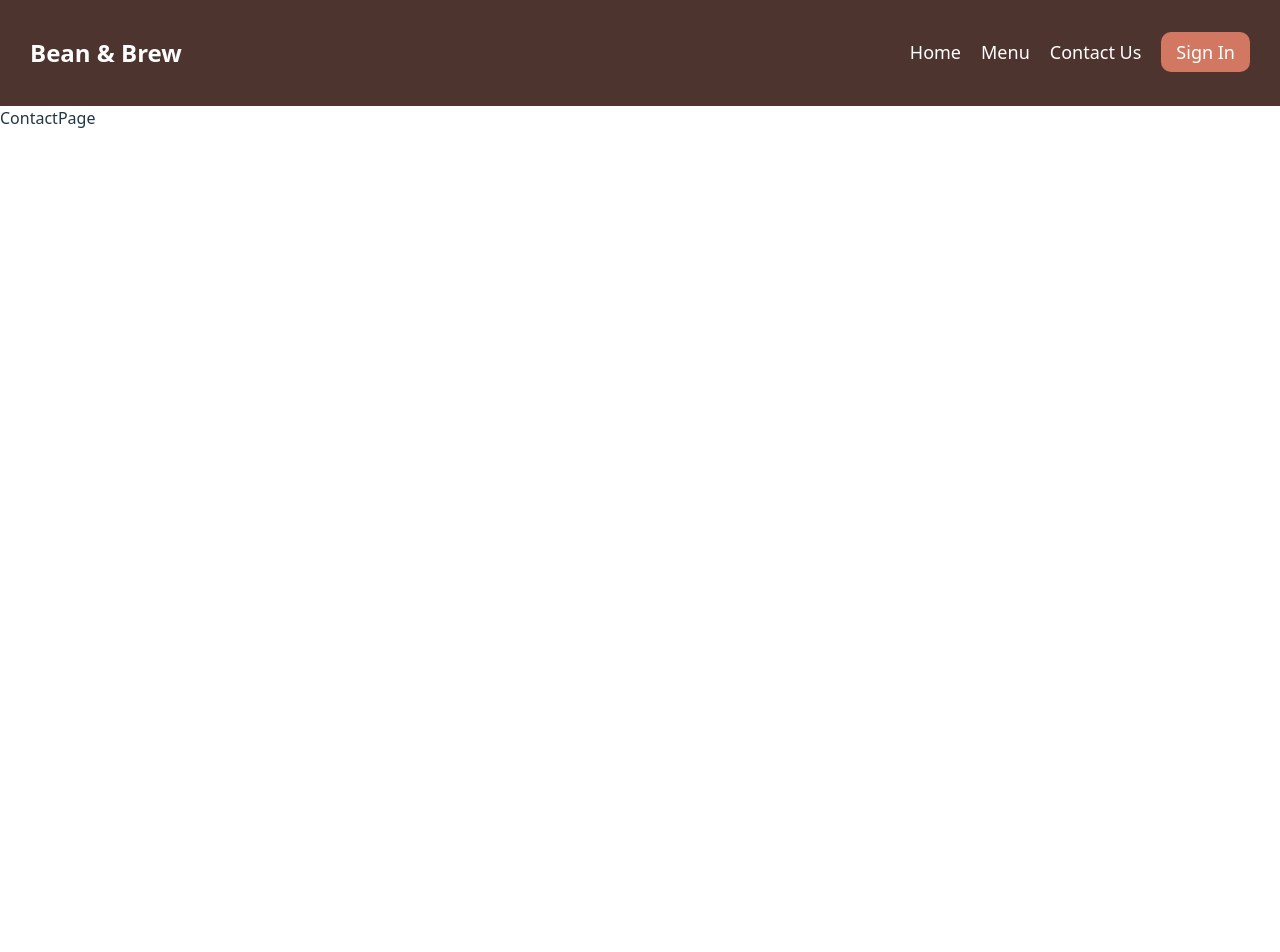
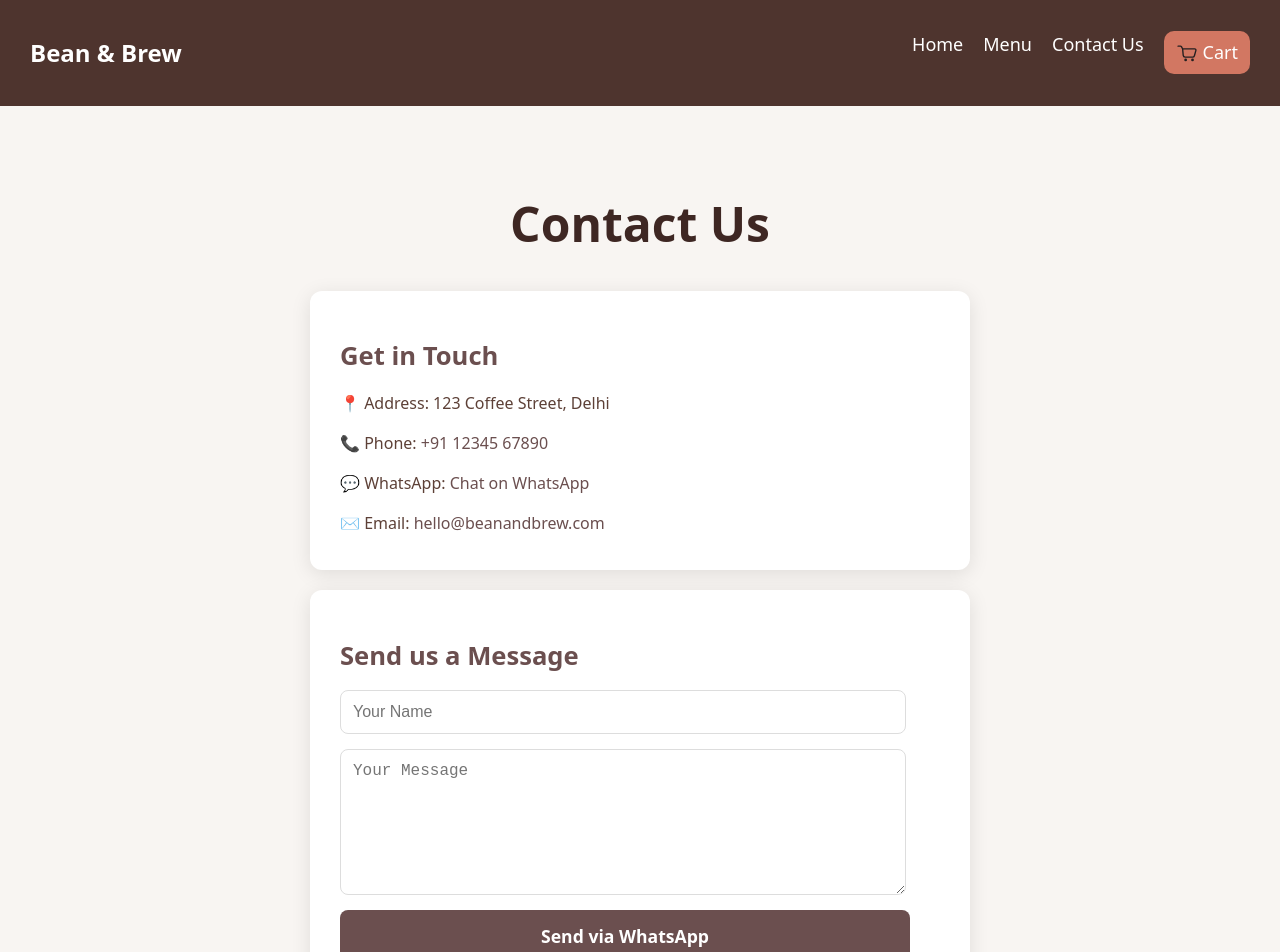
Before and after one commit to Abhavya28/Cafe-Website, a React (Vite) app: page /contact in a window 1280 px wide. Shown: the top 952 px of the page. Before the commit the page ends 800 px from the top, so only its background shows below. Built offline with nearby package versions, Linux system fonts and the light colour scheme.

Commit message:
Added cart

```diff
--- /dev/null
+++ b/src/Components/CartComponent.jsx
@@ -0,0 +1,46 @@
+import React, { createContext, useState } from "react";
+
+// Create the Cart Context
+export const CartContext = createContext();
+
+// Cart Provider Component
+export const CartProvider = ({ children }) => {
+  const [cart, setCart] = useState([]);
+
+  // Add item to cart
+  const addToCart = (item) => {
+    setCart((prevCart) => {
+      const existing = prevCart.find((i) => i.id === item.id);
+      if (existing) {
+        return prevCart.map((i) =>
+          i.id === item.id ? { ...i, quantity: i.quantity + 1 } : i
+        );
+      }
+      return [...prevCart, { ...item, quantity: 1 }];
+    });
+  };
+
+  // Remove item from cart
+  const removeFromCart = (id) => {
+    setCart((prevCart) => prevCart.filter((i) => i.id !== id));
+  };
+
+  // Update quantity of an item
+  const updateQuantity = (id, qty) => {
+    if (qty <= 0) return removeFromCart(id);
+    setCart((prevCart) =>
+      prevCart.map((i) => (i.id === id ? { ...i, quantity: qty } : i))
+    );
+  };
+
+  // Clear the entire cart
+  const clearCart = () => setCart([]);
+
+  return (
+    <CartContext.Provider
+      value={{ cart, addToCart, removeFromCart, updateQuantity, clearCart }}
+    >
+      {children}
+    </CartContext.Provider>
+  );
+};
--- a/src/Components/Navbar.css
+++ b/src/Components/Navbar.css
@@ -32,15 +32,41 @@
   color: #ffcc80;
 }
 
-.signin-btn {
+/* Cart Button */
+.cart-btn {
+  display: flex;
+  align-items: center;
+  gap: 5px; /* Space between SVG and text */
   color: white;
   background-color: #d27762;
-  padding: 8px 15px;
-  border-radius:10px;
+  padding: 8px 12px;
+  border-radius: 10px;
   font-weight: bold;
+  position: relative;
+  transition: all 0.3s ease;
 }
 
-.signin-btn:hover {
+.cart-btn svg {
+  display: inline-block;
+  vertical-align: middle;
+  width: 22px;
+  height: 22px;
+}
+
+.cart-btn:hover {
   background-color: white;
   color: #4e342e;
 }
+
+/* Item Count Badge */
+.cart-count {
+  background: #6b4f4f;
+  color: white;
+  font-size: 0.8rem;
+  font-weight: bold;
+  padding: 2px 6px;
+  border-radius: 50%;
+  position: absolute;
+  top: -5px;
+  right: -5px;
+}
--- a/src/Components/Navbar.jsx
+++ b/src/Components/Navbar.jsx
@@ -1,7 +1,11 @@
 import { Link } from "react-router-dom";
 import "./Navbar.css";
+import { useContext } from "react";
+import { CartContext } from "../Components/CartComponent.jsx";
 
 function Navbar() {
+  const { cart } = useContext(CartContext);
+
   return (
     <nav className="navbar">
       <h2 className="logo">Bean & Brew</h2>
@@ -9,7 +13,32 @@ function Navbar() {
         <li><Link to="/">Home</Link></li>
         <li><Link to="/menu">Menu</Link></li>
         <li><Link to="/contact">Contact Us</Link></li>
-        <li><Link to="/signin" className="signin-btn">Sign In</Link></li>
+        <li>
+          <Link to="/cart" className="cart-btn">
+            {/* Cart SVG */}
+            <svg
+              xmlns="http://www.w3.org/2000/svg"
+              viewBox="0 0 32 32"
+              width="24"
+              height="24"
+            >
+              <defs>
+                <style>{`.cls-1{fill:#231f20}`}</style>
+              </defs>
+              <g id="cart">
+                <path
+                  className="cls-1"
+                  d="M29.46 10.14A2.94 2.94 0 0 0 27.1 9H10.22L8.76 6.35A2.67 2.67 0 0 0 6.41 5H3a1 1 0 0 0 0 2h3.41a.68.68 0 0 1 .6.31l1.65 3 .86 9.32a3.84 3.84 0 0 0 4 3.38h10.37a3.92 3.92 0 0 0 3.85-2.78l2.17-7.82a2.58 2.58 0 0 0-.45-2.27zM28 11.86l-2.17 7.83A1.93 1.93 0 0 1 23.89 21H13.48a1.89 1.89 0 0 1-2-1.56L10.73 11H27.1a1 1 0 0 1 .77.35.59.59 0 0 1 .13.51z"
+                />
+                <circle className="cls-1" cx="14" cy="26" r="2" />
+                <circle className="cls-1" cx="24" cy="26" r="2" />
+              </g>
+            </svg>
+            {/* Item count */}
+            {cart.length > 0 && <span className="cart-count">{cart.length}</span>}
+            Cart
+          </Link>
+        </li>
       </ul>
     </nav>
   );
--- /dev/null
+++ b/src/Pages/Cart.jsx
@@ -0,0 +1,51 @@
+import React, { useContext } from "react";
+import { CartContext } from "../Components/CartComponent.jsx";
+import "../assets/css/cart.css";
+
+export default function CartPage() {
+  const { cart, updateQuantity, removeFromCart, clearCart } = useContext(CartContext);
+
+  const total = cart.reduce((acc, item) => acc + item.price * item.quantity, 0);
+
+  const sendWhatsAppOrder = () => {
+    const message = cart
+      .map((i) => `- ${i.quantity}x ${i.name} = ₹${i.price * i.quantity}`)
+      .join("\n");
+
+    const text = `Hello! I’d like to order:\n${message}\n\nTotal = ₹${total}`;
+    window.open(`https://wa.me/917986779012?text=${encodeURIComponent(text)}`);
+  };
+
+  return (
+    <div className="cart-page">
+      <h1>Your Cart</h1>
+      {cart.length === 0 ? (
+        <p className="empty-cart">Your cart is empty.</p>
+      ) : (
+        <>
+          <ul className="cart-list">
+            {cart.map((item) => (
+              <li key={item.id} className="cart-item">
+                <span className="item-name">{item.name}</span>
+                <div className="item-controls">
+                  <button onClick={() => updateQuantity(item.id, item.quantity - 1)}>-</button>
+                  <span>{item.quantity}</span>
+                  <button onClick={() => updateQuantity(item.id, item.quantity + 1)}>+</button>
+                  <button onClick={() => removeFromCart(item.id)} className="remove-btn">Remove</button>
+                </div>
+                <span className="item-total">₹{item.price * item.quantity}</span>
+              </li>
+            ))}
+          </ul>
+          <h2 className="cart-total">Total: ₹{total}</h2>
+          <button onClick={sendWhatsAppOrder} className="checkout-btn">
+            Checkout via WhatsApp
+          </button>
+          <button onClick={clearCart} className="clear-btn">
+            Clear Cart
+          </button>
+        </>
+      )}
+    </div>
+  );
+}
--- a/src/Pages/ContactPage.jsx
+++ b/src/Pages/ContactPage.jsx
@@ -1,9 +1,38 @@
-import React from 'react'
+import React from "react";
+import '../assets/css/contactpage.css';
 
-function ContactPage() {
+export default function ContactPage() {
   return (
-    <div>ContactPage</div>
-  )
+    <div className="contact-page">
+      <h1 className="contact-title">Contact Us</h1>
+
+      {/* Contact Info */}
+      <div className="contact-card contact-info">
+        <h2>Get in Touch</h2>
+        <p>📍 Address: 123 Coffee Street, Delhi</p>
+        <p>📞 Phone: <a href="tel:+911234567890">+91 12345 67890</a></p>
+        <p>💬 WhatsApp: <a href="https://wa.me/917986779012" target="_blank">Chat on WhatsApp</a></p>
+        <p>✉️ Email: <a href="mailto:hello@cafename.com">hello@beanandbrew.com</a></p>
+      </div>
+
+
+
+      {/* Contact Form */}
+      <div className="contact-card contact-form">
+        <h2>Send us a Message</h2>
+        <form
+          onSubmit={(e) => {
+            e.preventDefault();
+            const name = e.target.name.value;
+            const message = e.target.message.value;
+            window.open(`https://wa.me/917986779012?text=Hello, I am ${name}. ${message}`);
+          }}
+        >
+          <input type="text" name="name" placeholder="Your Name" required />
+          <textarea name="message" placeholder="Your Message" required></textarea>
+          <button type="submit">Send via WhatsApp</button>
+        </form>
+      </div>
+    </div>
+  );
 }
-
-export default ContactPage
--- a/src/Pages/MenuPage.jsx
+++ b/src/Pages/MenuPage.jsx
@@ -1,5 +1,6 @@
-import React, { useState } from 'react';
+import React, { useContext } from 'react';
 import '../assets/css/menu.css';
+import { CartContext } from "../Components/CartComponent.jsx";
 
 import espressoImg from '../assets/images/menu/espresso.jpg';
 import cappuccinoImg from '../assets/images/menu/cappuccino.jpg';
@@ -10,51 +11,43 @@ import matchaImg from '../assets/images/menu/matcha.jpg';
 import hotChocolateImg from '../assets/images/menu/hotchocolate.jpg';
 import teaImg from '../assets/images/menu/tea.jpg';
 
-function Menu() {
+function MenuPage() {
+  const { cart, addToCart, updateQuantity } = useContext(CartContext);
+
   const menuItems = [
-    { name: "Espresso", price: "₹150", description: "Strong and bold shot of coffee.", image: espressoImg },
-    { name: "Cappuccino", price: "₹200", description: "Espresso with steamed milk foam.", image: cappuccinoImg },
-    { name: "Cold Latte", price: "₹220", description: "Smooth blend of espresso and milk.", image: coldLatteImg },
-    { name: "Mocha", price: "₹250", description: "Chocolate-flavored espresso coffee.", image: mochaImg },
-    { name: "Cold Brew", price: "₹180", description: "Chilled and smooth brewed coffee.", image: coldBrewImg },
-    { name: "Matcha", price: "₹170", description: "Espresso diluted with hot water.", image: matchaImg },
-    { name: "Hot Chocolate", price: "₹170", description: "Espresso diluted with hot water.", image: hotChocolateImg },
-    { name: "Tea", price: "₹170", description: "Espresso diluted with hot water.", image: teaImg },
+    { id: 1, name: "Espresso", price: 150, description: "Strong and bold shot of coffee.", image: espressoImg },
+    { id: 2, name: "Cappuccino", price: 200, description: "Espresso with steamed milk foam.", image: cappuccinoImg },
+    { id: 3, name: "Cold Latte", price: 220, description: "Smooth blend of espresso and milk.", image: coldLatteImg },
+    { id: 4, name: "Mocha", price: 250, description: "Chocolate-flavored espresso coffee.", image: mochaImg },
+    { id: 5, name: "Cold Brew", price: 180, description: "Chilled and smooth brewed coffee.", image: coldBrewImg },
+    { id: 6, name: "Matcha", price: 170, description: "Espresso diluted with hot water.", image: matchaImg },
+    { id: 7, name: "Hot Chocolate", price: 170, description: "Espresso diluted with hot water.", image: hotChocolateImg },
+    { id: 8, name: "Tea", price: 170, description: "Espresso diluted with hot water.", image: teaImg },
   ];
 
-  const [quantities, setQuantities] = useState(Array(menuItems.length).fill(0));
-
-  const increment = (index) => {
-    const newQuantities = [...quantities];
-    newQuantities[index] += 1;
-    setQuantities(newQuantities);
-  };
-
-  const decrement = (index) => {
-    const newQuantities = [...quantities];
-    if (newQuantities[index] > 0) {
-      newQuantities[index] -= 1;
-      setQuantities(newQuantities);
-    }
+  // Helper to get quantity of an item from cart
+  const getQuantity = (id) => {
+    const item = cart.find(i => i.id === id);
+    return item ? item.quantity : 0;
   };
 
   return (
     <div className="menu-page">
       <h1>Our Coffee Menu</h1>
       <div className="menu-items">
-        {menuItems.map((item, index) => (
-          <div className="menu-item" key={index}>
+        {menuItems.map((item) => (
+          <div className="menu-item" key={item.id}>
             <img src={item.image} alt={item.name} className="menu-img" />
             <div className="item-info">
               <h2>{item.name}</h2>
               <p>{item.description}</p>
             </div>
-            <div className="item-price">{item.price}</div>
+            <div className="item-price">₹{item.price}</div>
 
             <div className="quantity-selector">
-              <button onClick={() => decrement(index)}>-</button>
-              <span>{quantities[index]}</span>
-              <button onClick={() => increment(index)}>+</button>
+              <button onClick={() => updateQuantity(item.id, getQuantity(item.id) - 1)}>-</button>
+              <span>{getQuantity(item.id)}</span>
+              <button onClick={() => addToCart(item)}>+</button>
             </div>
           </div>
         ))}
@@ -63,4 +56,4 @@ function Menu() {
   );
 }
 
-export default Menu;
+export default MenuPage;
--- /dev/null
+++ b/src/assets/css/cart.css
@@ -0,0 +1,130 @@
+.cart-page {
+  min-height: 100vh;
+  padding: 60px 20px;
+  background: #f8f5f2;
+  color: #3e2723;
+  text-align: center;
+}
+
+.cart-title {
+  font-size: 3rem;
+  margin-bottom: 40px;
+}
+
+.cart-card {
+  background: #fff;
+  padding: 25px 30px;
+  border-radius: 12px;
+  box-shadow: 0 4px 20px rgba(0,0,0,0.1);
+  margin: 20px auto;
+  max-width: 700px;
+  text-align: left;
+}
+
+.cart-list {
+  list-style: none;
+  padding: 0;
+  margin: 0;
+}
+
+.cart-item {
+  display: flex;
+  justify-content: space-between;
+  align-items: center;
+  margin-bottom: 15px;
+  padding: 15px;
+  border-radius: 12px;
+  background: #fafafa;
+  box-shadow: 0 2px 10px rgba(0,0,0,0.05);
+}
+
+.item-name {
+  font-weight: bold;
+  font-size: 1.1rem;
+  color: #3e2723;
+}
+
+.item-controls {
+  display: flex;
+  align-items: center;
+  gap: 10px;
+}
+
+.item-controls button {
+  background: #6b4f4f;
+  color: #fff;
+  border: none;
+  padding: 6px 12px;
+  border-radius: 6px;
+  cursor: pointer;
+  transition: background 0.2s ease, transform 0.2s ease;
+}
+
+.item-controls button:hover {
+  background: #5a3f3f;
+  transform: translateY(-1px);
+}
+
+.remove-btn {
+  background: #d32f2f !important;
+}
+
+.remove-btn:hover {
+  background: #b71c1c !important;
+}
+
+.item-total {
+  font-weight: bold;
+  color: #6b4f4f;
+}
+
+.cart-total {
+  font-size: 1.5rem;
+  margin-top: 20px;
+  text-align: right;
+  font-weight: bold;
+}
+
+.cart-buttons {
+  display: flex;
+  flex-direction: column;
+  gap: 10px;
+  margin-top: 20px;
+}
+
+.checkout-btn, .clear-btn {
+  width: 100%;
+  padding: 14px;
+  border: none;
+  border-radius: 8px;
+  font-size: 1.1rem;
+  font-weight: bold;
+  cursor: pointer;
+  transition: background-color 0.3s ease, transform 0.2s ease;
+}
+
+.checkout-btn {
+  background: #6b4f4f;
+  color: #fff;
+}
+
+.checkout-btn:hover {
+  background: #5a3f3f;
+  transform: translateY(-2px);
+}
+
+.clear-btn {
+  background: #9e9e9e;
+  color: white;
+}
+
+.clear-btn:hover {
+  background: #757575;
+  transform: translateY(-2px);
+}
+
+.empty-cart {
+  font-size: 1.2rem;
+  margin-top: 30px;
+  color: #5d4037;
+}
--- /dev/null
+++ b/src/assets/css/contactpage.css
@@ -0,0 +1,106 @@
+.contact-page {
+  min-height: 100vh;
+  padding: 60px 20px;
+  background: #f8f5f2;
+  color: #3e2723;
+  text-align: center;
+}
+
+.contact-title {
+  font-size: 3rem;
+  margin-bottom: 40px;
+}
+
+.contact-card {
+  background: #fff;
+  padding: 25px 30px;
+  border-radius: 12px;
+  box-shadow: 0 4px 20px rgba(0,0,0,0.1);
+  margin: 20px auto;
+  max-width: 600px;
+  text-align: left;
+}
+
+.contact-info h2,
+.contact-form h2 {
+  font-size: 1.6rem;
+  margin-bottom: 15px;
+  color: #6b4f4f;
+}
+
+.contact-info p {
+  font-size: 1rem;
+  color: #5d4037;
+  margin-bottom: 10px;
+}
+
+.contact-info a {
+  color: #6b4f4f;
+  text-decoration: none;
+  font-weight: 500;
+}
+
+.contact-info a:hover {
+  text-decoration: underline;
+}
+
+/* Map */
+.map-wrapper {
+  margin: 30px auto;
+  border-radius: 12px;
+  overflow: hidden;
+  box-shadow: 0 4px 20px rgba(0,0,0,0.1);
+  max-width: 800px;
+}
+
+.map-wrapper iframe {
+  width: 100%;
+  height: 300px;
+  border: 0;
+}
+
+/* Form */
+.contact-form form {
+  display: flex;
+  flex-direction: column;
+  gap: 15px;
+}
+
+.contact-form input,
+.contact-form textarea {
+  width: 90%;
+  padding: 12px;
+  border: 1px solid #ddd;
+  border-radius: 8px;
+  font-size: 1rem;
+  color: white;
+}
+
+.contact-form textarea {
+  min-height: 120px;
+  resize: vertical;
+}
+
+.contact-form input:focus,
+.contact-form textarea:focus {
+  outline: none;
+  border-color: #6b4f4f;
+}
+
+.contact-form button {
+  padding: 14px;
+  background-color: #6b4f4f;
+  color: #fff;
+  font-size: 1.1rem;
+  font-weight: bold;
+  border: none;
+  border-radius: 8px;
+  cursor: pointer;
+  transition: background-color 0.3s ease, transform 0.2s ease;
+  width: 95%;
+}
+
+.contact-form button:hover {
+  background-color: #5a3f3f;
+  transform: translateY(-2px);
+}
```
Also changed, not shown: src/App.jsx (+5 -4 lines), src/Pages/SignIn.jsx (deleted, +0 -9 lines).
